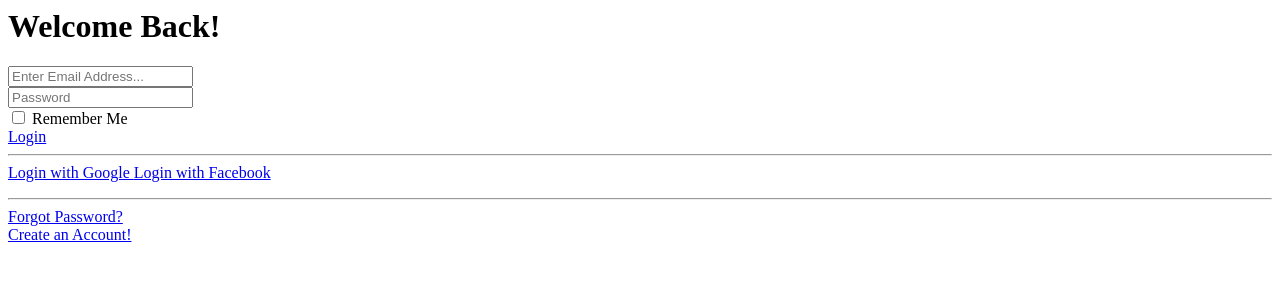
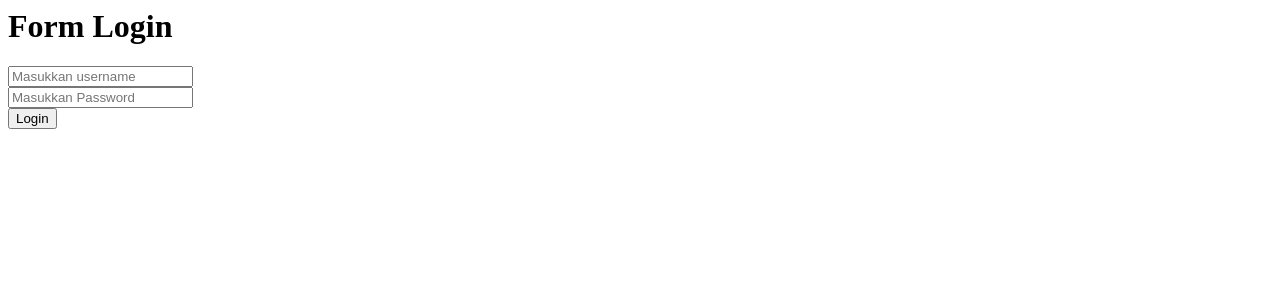
Before and after one commit to ferrysetefanus/siakad, a CodeIgniter app: the page made by application/views/admin/login.php in a window 1280 px wide. Shown: the top 300 px of the page. Run offline with CodeIgniter, Linux system fonts and the light colour scheme.

Commit message:
memodifikasi form login

```diff
--- a/application/controllers/admin/Auth.php
+++ b/application/controllers/admin/Auth.php
@@ -3,7 +3,10 @@
 class Auth extends CI_Controller {
 
 	public function index() {
+
+		$this->load->view('template_admin/header');
 		$this->load->view('admin/login');
+		$this->load->view('template_admin/footer');
 	}
 }
 
--- a/application/views/admin/login.php
+++ b/application/views/admin/login.php
@@ -5,49 +5,26 @@
     <!-- Outer Row -->
     <div class="row justify-content-center">
 
-      <div class="col-xl-10 col-lg-12 col-md-9">
+      <div class="col-xl-5 col-lg-6 col-md-5">
 
         <div class="card o-hidden border-0 shadow-lg my-5">
           <div class="card-body p-0">
             <!-- Nested Row within Card Body -->
             <div class="row">
-              <div class="col-lg-6 d-none d-lg-block bg-login-image"></div>
-              <div class="col-lg-6">
+              <div class="col-lg-12">
                 <div class="p-5">
                   <div class="text-center">
-                    <h1 class="h4 text-gray-900 mb-4">Welcome Back!</h1>
+                    <h1 class="h4 text-gray-900 mb-4">Form Login</h1>
                   </div>
-                  <form class="user">
+                  <form class="user" action="admin/auth/login" method="post">
                     <div class="form-group">
-                      <input type="email" class="form-control form-control-user" id="exampleInputEmail" aria-describedby="emailHelp" placeholder="Enter Email Address...">
+                      <input type="text" class="form-control form-control-user" id="exampleInputEmail" aria-describedby="emailHelp" placeholder="Masukkan username">
                     </div>
                     <div class="form-group">
-                      <input type="password" class="form-control form-control-user" id="exampleInputPassword" placeholder="Password">
+                      <input type="password" class="form-control form-control-user" id="exampleInputPassword" placeholder="Masukkan Password">
                     </div>
-                    <div class="form-group">
-                      <div class="custom-control custom-checkbox small">
-                        <input type="checkbox" class="custom-control-input" id="customCheck">
-                        <label class="custom-control-label" for="customCheck">Remember Me</label>
-                      </div>
-                    </div>
-                    <a href="index.html" class="btn btn-primary btn-user btn-block">
-                      Login
-                    </a>
-                    <hr>
-                    <a href="index.html" class="btn btn-google btn-user btn-block">
-                      <i class="fab fa-google fa-fw"></i> Login with Google
-                    </a>
-                    <a href="index.html" class="btn btn-facebook btn-user btn-block">
-                      <i class="fab fa-facebook-f fa-fw"></i> Login with Facebook
-                    </a>
+                    <button type="submit" class="btn btn-primary btn-user btn-block">Login</button>
                   </form>
-                  <hr>
-                  <div class="text-center">
-                    <a class="small" href="forgot-password.html">Forgot Password?</a>
-                  </div>
-                  <div class="text-center">
-                    <a class="small" href="register.html">Create an Account!</a>
-                  </div>
                 </div>
               </div>
             </div>
```
